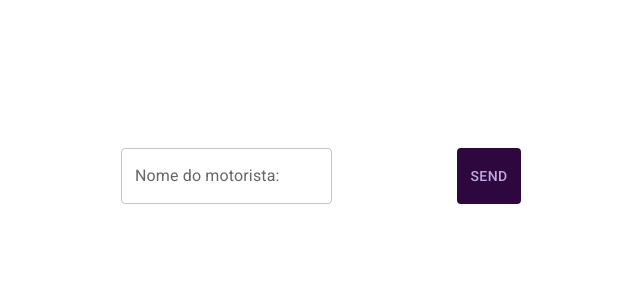
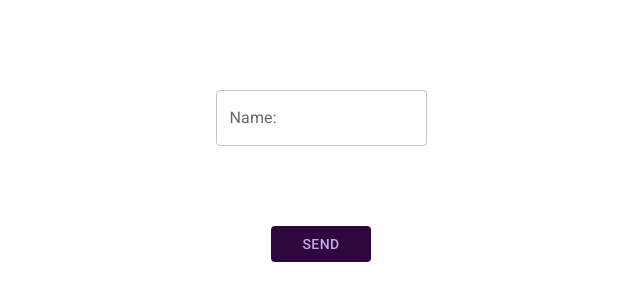
Before and after one commit to eduardoworrel/DriveAds, a React (Vite) app in the folder ui/: page / in a window 1280 px wide. Shown: the part 224-524 px from the top of the page, without its empty margins (319-959 px from the left). Built offline with nearby package versions, Linux system fonts and the light colour scheme.

Commit message:
validation name

```diff
--- a/ui/src/App.jsx
+++ b/ui/src/App.jsx
@@ -12,7 +12,6 @@ export default function App() {
   const [media, setMedia] = useState(null);
   const [ative, setAtive] = useState(false);
   const [nome, setNome] = useState('');
-  const [renderMinhasConquistas, setRenderMinhasConquistas] = useState(false);
   const [renderSendName, setRenderSendName] = useState(false);
   const videoRef = useRef(null);
   const wsRef = useRef(null);
@@ -32,6 +31,9 @@ export default function App() {
   };
 
   const handleSendNome = () => {
+    if(nome.length == 0){
+      return alert('The name field is mandatory.')
+    }
     setRenderSendName(true); // Altera o estado para mostrar o restante da página
   };
 
@@ -134,45 +136,35 @@ let mimeType = getSupportedMimeType(types);
     }
   }, [media]);
 
-  const handleMinhasConquistas = () => {
-    setRenderMinhasConquistas(prev => !prev);
-  };
+
 
   return (
     <Box display="flex" flexDirection={'column'} justifyContent="center" alignItems="center" height="100vh" width="100vw" bgcolor={theme.palette.background.paper}>
       {!renderSendName && (
-        <Box display={'flex'} justifyContent={'space-between'} width={theme.spacing(50)}>
-          <Box>
+        <Box display={'flex'} justifyContent={'center'} flexDirection={'column'} width={theme.spacing(50)}  gap={10}>
+          <Box justifyContent={'center'} display={'flex'}>
             <TextField
-              label={'Nome do motorista: '}
+              label={'Name:'}
               onChange={handleChangeNome}
             />
           </Box>
-          <Button onClick={handleSendNome} style={{backgroundColor:theme.palette.primary.dark}}>
-            Send
-          </Button>
+          <Box justifyContent={'center'} display={'flex'} >
+            <Button onClick={handleSendNome} style={{ backgroundColor: theme.palette.primary.dark, width:'100px' }}  >
+              Send
+            </Button>
+          </Box>
         </Box>
       )}
 
       {renderSendName && (
         <>
-          <Skeleton width={theme.spacing(100)} height={2} />
 
-          <Box height={theme.spacing(40)} width={theme.spacing(40)} display={'flex'} alignItems={'center'} justifyContent={'center'} borderColor={theme.palette.primary.dark}>
-            {renderMinhasConquistas && (
-              <MinhasConquistas />
-            )}
-          </Box>
+          <Box display="flex" flexDirection="column">
 
-          <Box display="flex" borderRadius={5} padding={15} flexDirection="column" gap={10} width={theme.spacing(40)}>
-            {!renderMinhasConquistas && (
-              <Button onClick={handleVideo} style={{backgroundColor: ative ? theme.palette.primary.dark : theme.palette.primary.light}}>
+              <Button onClick={handleVideo} style={{ backgroundColor: ative ? theme.palette.primary.dark : theme.palette.primary.dark, width:'100px'  }}>
                 {ative ? 'Cancel' : 'Start'}
               </Button>
-            )}
-            {/* <Button bgcolor={theme.palette.secondary.main} onClick={handleMinhasConquistas} style={{backgroundColor:theme.palette.primary.dark}}>
-              {renderMinhasConquistas ? 'Back' : 'Minhas Conquistas'}
-            </Button> */}
+
           </Box>
         </>
       )}
```
